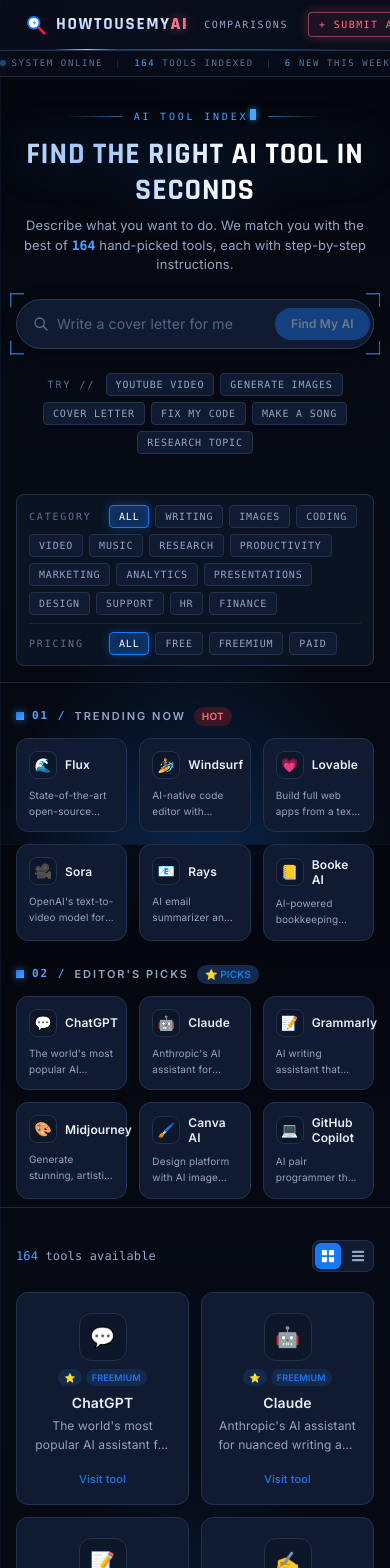
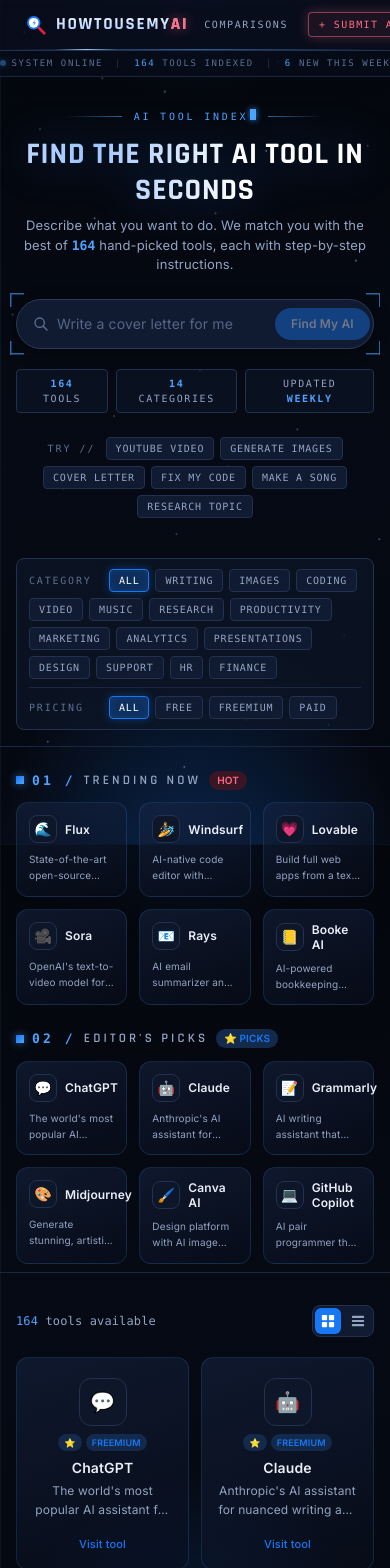
Before and after one commit to crithitlel/howtousemyai, a Next.js app: page / in a window 390 px wide. Shown: the top 1568 px of the page. Built offline with nearby package versions, Linux system fonts and the light colour scheme.

Commit message:
Luxury pass: glass cards, HUD spec sheet, hero stats strip, Rajdhani headings, custom scrollbar, terminal newsletter, starfield drift, page fade

```diff
--- a/app/globals.css
+++ b/app/globals.css
@@ -16,6 +16,18 @@
   --ink-mid: #93a4c3;
   --ink-dim: #5d6f93;
 }
+
+/* Selection + scrollbar polish */
+::selection { background: rgba(24, 119, 242, 0.45); color: #fff; }
+* { scrollbar-width: thin; scrollbar-color: #1d3156 #060a14; }
+::-webkit-scrollbar { width: 10px; height: 10px; }
+::-webkit-scrollbar-track { background: #060a14; }
+::-webkit-scrollbar-thumb {
+  background: linear-gradient(180deg, #1d3156, #1877F2);
+  border-radius: 5px;
+  border: 2px solid #060a14;
+}
+::-webkit-scrollbar-thumb:hover { background: #1877F2; }
 
 body {
   background:
@@ -243,16 +255,102 @@
 }
 .reveal.is-visible { opacity: 1; transform: none; }
 
-/* Technical section label */
+/* Technical section label — Rajdhani */
 .tech-label {
+  font-family: var(--font-tech), var(--font-inter), sans-serif;
   text-transform: uppercase;
-  letter-spacing: 0.18em;
-  font-size: 11px;
+  letter-spacing: 0.24em;
+  font-size: 13px;
   font-weight: 600;
   color: #93a4c3;
   display: flex;
   align-items: center;
   gap: 8px;
+}
+
+/* Display headings — Rajdhani */
+.display-head {
+  font-family: var(--font-tech), var(--font-inter), sans-serif;
+  text-transform: uppercase;
+  letter-spacing: 0.02em;
+}
+
+/* Glass card surface */
+.glass-card {
+  background: linear-gradient(160deg, rgba(23, 37, 68, 0.55), rgba(9, 15, 30, 0.5));
+  backdrop-filter: blur(14px);
+  -webkit-backdrop-filter: blur(14px);
+  border-color: rgba(77, 163, 255, 0.16);
+}
+
+/* Starfield drift */
+.starfield {
+  position: fixed;
+  inset: 0;
+  z-index: 0;
+  pointer-events: none;
+  overflow: hidden;
+}
+.starfield::before, .starfield::after {
+  content: '';
+  position: absolute;
+  top: 0;
+  left: 0;
+  width: 2px;
+  height: 2px;
+  border-radius: 50%;
+  background: transparent;
+  animation: star-drift linear infinite;
+}
+.starfield::before {
+  animation-duration: 160s;
+  box-shadow:
+    6vw 8vh 0 0 rgba(159,200,255,0.5), 16vw 62vh 0 0 rgba(159,200,255,0.4),
+    24vw 30vh 0 0 rgba(159,200,255,0.5), 33vw 84vh 0 0 rgba(159,200,255,0.35),
+    42vw 15vh 0 0 rgba(159,200,255,0.45), 51vw 48vh 0 0 rgba(159,200,255,0.5),
+    60vw 72vh 0 0 rgba(159,200,255,0.4), 68vw 22vh 0 0 rgba(159,200,255,0.5),
+    76vw 55vh 0 0 rgba(159,200,255,0.35), 84vw 90vh 0 0 rgba(159,200,255,0.45),
+    91vw 35vh 0 0 rgba(159,200,255,0.5), 97vw 68vh 0 0 rgba(159,200,255,0.4),
+    12vw 92vh 0 0 rgba(159,200,255,0.4), 47vw 95vh 0 0 rgba(159,200,255,0.45),
+    6vw 108vh 0 0 rgba(159,200,255,0.5), 16vw 162vh 0 0 rgba(159,200,255,0.4),
+    24vw 130vh 0 0 rgba(159,200,255,0.5), 33vw 184vh 0 0 rgba(159,200,255,0.35),
+    42vw 115vh 0 0 rgba(159,200,255,0.45), 51vw 148vh 0 0 rgba(159,200,255,0.5),
+    60vw 172vh 0 0 rgba(159,200,255,0.4), 68vw 122vh 0 0 rgba(159,200,255,0.5),
+    76vw 155vh 0 0 rgba(159,200,255,0.35), 84vw 190vh 0 0 rgba(159,200,255,0.45),
+    91vw 135vh 0 0 rgba(159,200,255,0.5), 97vw 168vh 0 0 rgba(159,200,255,0.4),
+    12vw 192vh 0 0 rgba(159,200,255,0.4), 47vw 195vh 0 0 rgba(159,200,255,0.45);
+}
+.starfield::after {
+  width: 1.5px;
+  height: 1.5px;
+  animation-duration: 240s;
+  box-shadow:
+    3vw 40vh 0 0 rgba(147,164,195,0.35), 10vw 18vh 0 0 rgba(147,164,195,0.3),
+    20vw 75vh 0 0 rgba(147,164,195,0.35), 29vw 52vh 0 0 rgba(147,164,195,0.3),
+    38vw 5vh 0 0 rgba(147,164,195,0.35), 45vw 66vh 0 0 rgba(147,164,195,0.3),
+    55vw 28vh 0 0 rgba(147,164,195,0.35), 63vw 88vh 0 0 rgba(147,164,195,0.3),
+    71vw 10vh 0 0 rgba(147,164,195,0.35), 80vw 44vh 0 0 rgba(147,164,195,0.3),
+    88vw 78vh 0 0 rgba(147,164,195,0.35), 94vw 20vh 0 0 rgba(147,164,195,0.3),
+    58vw 58vh 0 0 rgba(147,164,195,0.3), 26vw 12vh 0 0 rgba(147,164,195,0.35),
+    3vw 140vh 0 0 rgba(147,164,195,0.35), 10vw 118vh 0 0 rgba(147,164,195,0.3),
+    20vw 175vh 0 0 rgba(147,164,195,0.35), 29vw 152vh 0 0 rgba(147,164,195,0.3),
+    38vw 105vh 0 0 rgba(147,164,195,0.35), 45vw 166vh 0 0 rgba(147,164,195,0.3),
+    55vw 128vh 0 0 rgba(147,164,195,0.35), 63vw 188vh 0 0 rgba(147,164,195,0.3),
+    71vw 110vh 0 0 rgba(147,164,195,0.35), 80vw 144vh 0 0 rgba(147,164,195,0.3),
+    88vw 178vh 0 0 rgba(147,164,195,0.35), 94vw 120vh 0 0 rgba(147,164,195,0.3),
+    58vw 158vh 0 0 rgba(147,164,195,0.3), 26vw 112vh 0 0 rgba(147,164,195,0.35);
+}
+@keyframes star-drift {
+  to { transform: translateY(-100vh); }
+}
+
+/* Route-change fade */
+.page-fade {
+  animation: pageFade 0.35s ease both;
+}
+@keyframes pageFade {
+  from { opacity: 0; transform: translateY(8px); }
+  to   { opacity: 1; transform: none; }
 }
 .tech-label::before {
   content: '';
@@ -346,7 +444,8 @@
 .tool-card:hover::after { opacity: 1; }
 
 @media (prefers-reduced-motion: reduce) {
-  .status-dot, .header-glow-line::after, .hero-title, .cursor-blink, .submit-chip { animation: none; }
+  .status-dot, .header-glow-line::after, .hero-title, .cursor-blink, .submit-chip,
+  .starfield::before, .starfield::after, .page-fade { animation: none; }
   .reveal { opacity: 1; transform: none; transition: none; }
 }
 
--- a/app/layout.tsx
+++ b/app/layout.tsx
@@ -72,7 +72,10 @@
         )}
       </head>
       <body className="min-h-full flex flex-col bg-[#101b32]" style={{ fontFamily: "var(--font-inter), sans-serif" }}>
-        {children}
+        <div className="starfield" aria-hidden="true" />
+        <div className="relative z-[1] flex flex-col flex-1 min-h-full">
+          {children}
+        </div>
       </body>
     </html>
   );
--- a/app/page.tsx
+++ b/app/page.tsx
@@ -48,7 +48,7 @@
   return (
     <a
       href={`/tools/${slugify(tool.name)}`}
-      className="bg-[#101b32] border border-[#233150] rounded-xl p-3 flex flex-col gap-2 hover:shadow-md hover:border-[#1877F2] transition-all"
+      className="glass-card bg-[#101b32] border border-[#233150] rounded-xl p-3 flex flex-col gap-2 hover:shadow-md hover:border-[#1877F2] transition-all"
     >
       <div className="flex items-center gap-2">
         <div className="w-7 h-7 rounded-lg bg-[#0d1729] border border-[#233150] flex items-center justify-center overflow-hidden flex-shrink-0">
@@ -257,6 +257,19 @@
             </button>
           </div>
 
+          {/* Hero stats strip */}
+          <div className="mt-5 flex items-center justify-center gap-2 sm:gap-3">
+            <div className="border border-[#233150] bg-[#0d1729]/60 rounded px-3 py-1.5 mono text-[10px] tracking-[0.16em] uppercase text-[#93a4c3]">
+              <span className="text-[#4da3ff] font-semibold">{toolCount}</span> Tools
+            </div>
+            <div className="border border-[#233150] bg-[#0d1729]/60 rounded px-3 py-1.5 mono text-[10px] tracking-[0.16em] uppercase text-[#93a4c3]">
+              <span className="text-[#4da3ff] font-semibold">{CATEGORIES.length - 1}</span> Categories
+            </div>
+            <div className="border border-[#233150] bg-[#0d1729]/60 rounded px-3 py-1.5 mono text-[10px] tracking-[0.16em] uppercase text-[#93a4c3]">
+              Updated <span className="text-[#4da3ff] font-semibold">Weekly</span>
+            </div>
+          </div>
+
           {/* Trending chips — compact single row */}
           <div className="mt-6 flex flex-wrap items-center justify-center gap-1.5">
             <span className="mono text-[10px] tracking-[0.2em] text-[#5d6f93] uppercase mr-1">Try //</span>
@@ -372,7 +385,7 @@
                 <a
                   key={tool.name}
                   href={`/tools/${slugify(tool.name)}`}
-                  className="tool-card relative group bg-[#101b32] border border-[#233150] rounded-xl p-4 flex flex-col items-center text-center gap-2 overflow-hidden hover:shadow-md transition-all"
+                  className="tool-card glass-card relative group bg-[#101b32] border border-[#233150] rounded-xl p-4 flex flex-col items-center text-center gap-2 overflow-hidden hover:shadow-md transition-all"
                 >
                   {/* Large centered favicon */}
                   <div className="w-12 h-12 rounded-xl bg-[#0d1729] border border-[#233150] flex items-center justify-center overflow-hidden flex-shrink-0 mt-1">
@@ -432,7 +445,7 @@
                 <a
                   key={tool.name}
                   href={`/tools/${slugify(tool.name)}`}
-                  className="group bg-[#101b32] border border-[#233150] rounded-xl px-4 py-3 flex items-center gap-4 hover:shadow-md hover:border-[#1877F2] transition-all"
+                  className="glass-card group bg-[#101b32] border border-[#233150] rounded-xl px-4 py-3 flex items-center gap-4 hover:shadow-md hover:border-[#1877F2] transition-all"
                 >
                   {/* Favicon */}
                   <div className="w-10 h-10 rounded-xl bg-[#0d1729] border border-[#233150] flex items-center justify-center overflow-hidden flex-shrink-0">
@@ -518,7 +531,7 @@
               <a
                 key={slug}
                 href={`/best-ai-for/${slug}`}
-                className="flex items-center gap-2.5 bg-[#0d1729] border border-[#233150] rounded-xl px-3 py-2.5 hover:border-[#1877F2] hover:bg-[#16233f] transition-all group"
+                className="glass-card flex items-center gap-2.5 bg-[#0d1729] border border-[#233150] rounded-xl px-3 py-2.5 hover:border-[#1877F2] hover:bg-[#16233f] transition-all group"
               >
                 <span className="text-base flex-shrink-0">{icon}</span>
                 <span className="text-xs font-medium text-[#e9eef8] group-hover:text-[#1877F2] transition-colors leading-tight">{label}</span>
@@ -534,7 +547,7 @@
           <h2 className="tech-label justify-center mb-2"><span className="mono text-[#4da3ff]">04 /</span> Newsletter</h2>
           <p className="text-xs text-[#93a4c3] mb-4">Get the best new AI tools in your inbox every week.</p>
           {subscribed ? (
-            <p className="text-sm text-[#1877F2] font-medium">You&apos;re in!</p>
+            <p className="mono text-sm text-[#4da3ff] tracking-[0.08em]">&gt; SUBSCRIBED // YOU&apos;RE IN</p>
           ) : (
             <form
               onSubmit={async (e) => {
@@ -548,19 +561,20 @@
                   setSubscribed(true);
                 }
               }}
-              className="search-glow flex items-center bg-[#101b32] rounded-full px-4 py-2 gap-2"
+              className="hud-corners search-glow flex items-center bg-[#070d1a] rounded-lg px-4 py-2.5 gap-2"
             >
+              <span className="mono text-xs text-[#4da3ff] flex-shrink-0">&gt;_</span>
               <input
                 type="email"
                 required
-                placeholder="your@email.com"
+                placeholder="ENTER EMAIL"
                 value={email}
                 onChange={(e) => setEmail(e.target.value)}
-                className="flex-1 text-sm text-[#e9eef8] bg-transparent placeholder-[#566586] focus:outline-none"
+                className="mono flex-1 text-sm text-[#e9eef8] bg-transparent placeholder-[#3d4f75] tracking-[0.08em] focus:outline-none"
               />
               <button
                 type="submit"
-                className="bg-[#1877F2] hover:bg-[#166FE5] text-white text-xs font-semibold px-4 py-2 rounded-full transition-colors whitespace-nowrap flex-shrink-0"
+                className="mono bg-[#1877F2] hover:bg-[#166FE5] text-white text-[11px] font-semibold tracking-[0.14em] uppercase px-4 py-2 rounded transition-colors whitespace-nowrap flex-shrink-0"
               >
                 Subscribe
               </button>
--- /dev/null
+++ b/app/template.tsx
@@ -0,0 +1,3 @@
+export default function Template({ children }: { children: React.ReactNode }) {
+  return <div className="page-fade flex flex-col flex-1">{children}</div>;
+}
--- a/app/tools/[slug]/page.tsx
+++ b/app/tools/[slug]/page.tsx
@@ -2146,23 +2146,19 @@
             <span className="text-3xl hidden items-center justify-center w-full h-full">{tool.icon}</span>
           </div>
           <div>
-            <h1
-              className="text-[32px] font-semibold text-[#1877F2] leading-tight"
-              style={{ fontFamily: "var(--font-playfair), serif" }}
-            >
+            <h1 className="display-head text-[32px] font-semibold text-[#1877F2] leading-tight">
               {tool.name}
             </h1>
-            <div className="flex items-center gap-2 mt-1">
-              <span className={`text-[11px] font-semibold px-2.5 py-0.5 rounded-full ${pricing.badge}`}>
-                {pricing.label}
-              </span>
-              <span className="text-[11px] text-[#93a4c3] bg-[#0d1729] border border-[#233150] px-2.5 py-0.5 rounded-full">
-                {tool.category}
-              </span>
+            <div className="hud-corners inline-block border border-[#233150] bg-[#0d1729]/70 rounded px-3 py-2 mt-2">
+              <div className="grid grid-cols-[auto_1fr] gap-x-4 gap-y-0.5 mono text-[10px] tracking-[0.14em] uppercase">
+                <span className="text-[#5d6f93]">Category</span>
+                <span className="text-[#4da3ff]">{tool.category}</span>
+                <span className="text-[#5d6f93]">Pricing</span>
+                <span className={pricing.label === "Paid" ? "text-[#ff6b85]" : "text-[#4da3ff]"}>{pricing.label}</span>
+                <span className="text-[#5d6f93]">Verified</span>
+                <span className="text-[#93a4c3]">{new Date().toLocaleString("en-US", { month: "long", year: "numeric" })}</span>
+              </div>
             </div>
-            <p className="text-[11px] text-[#6b7c9c] mt-1.5">
-              Last verified {new Date().toLocaleString("en-US", { month: "long", year: "numeric" })}
-            </p>
           </div>
         </div>
 
```
